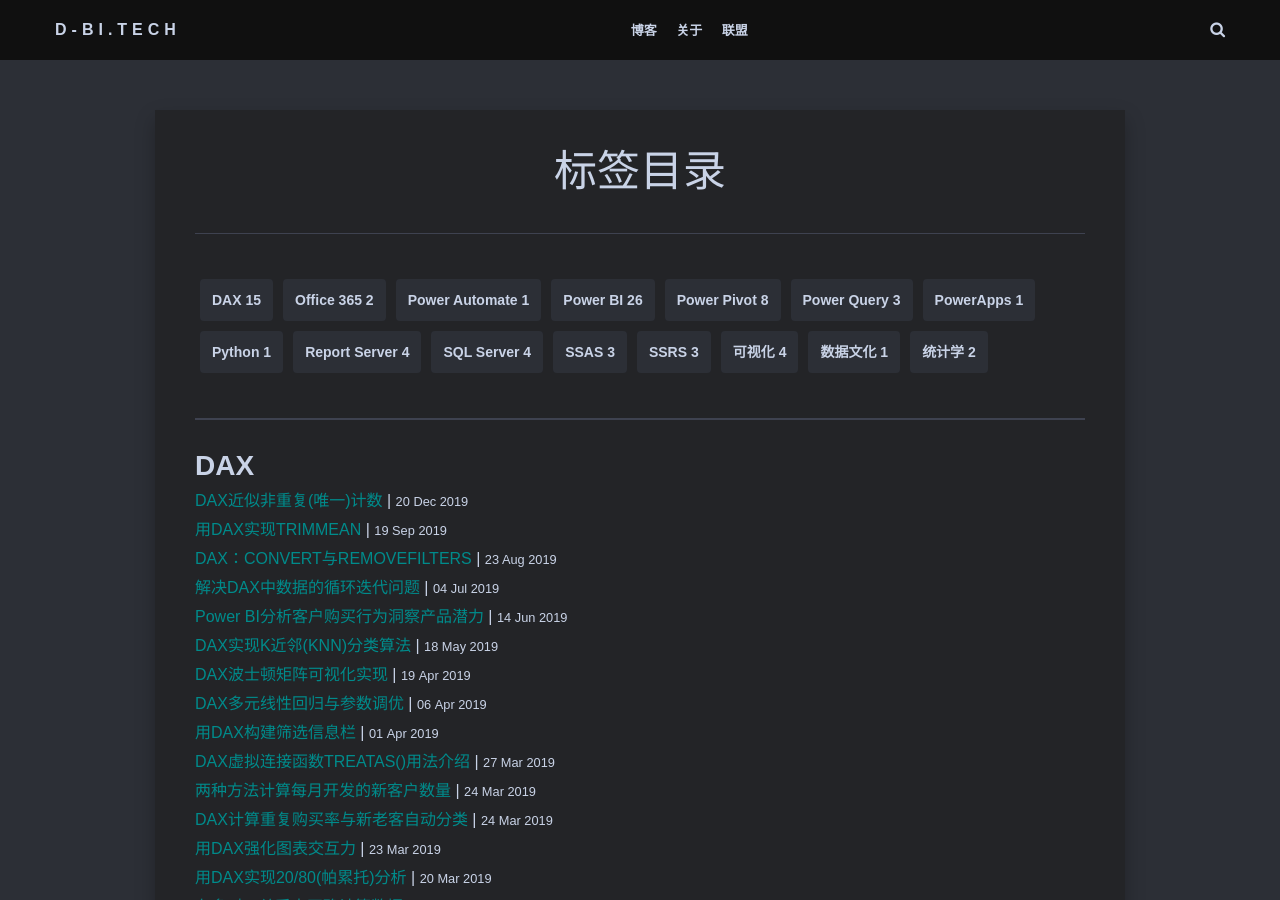
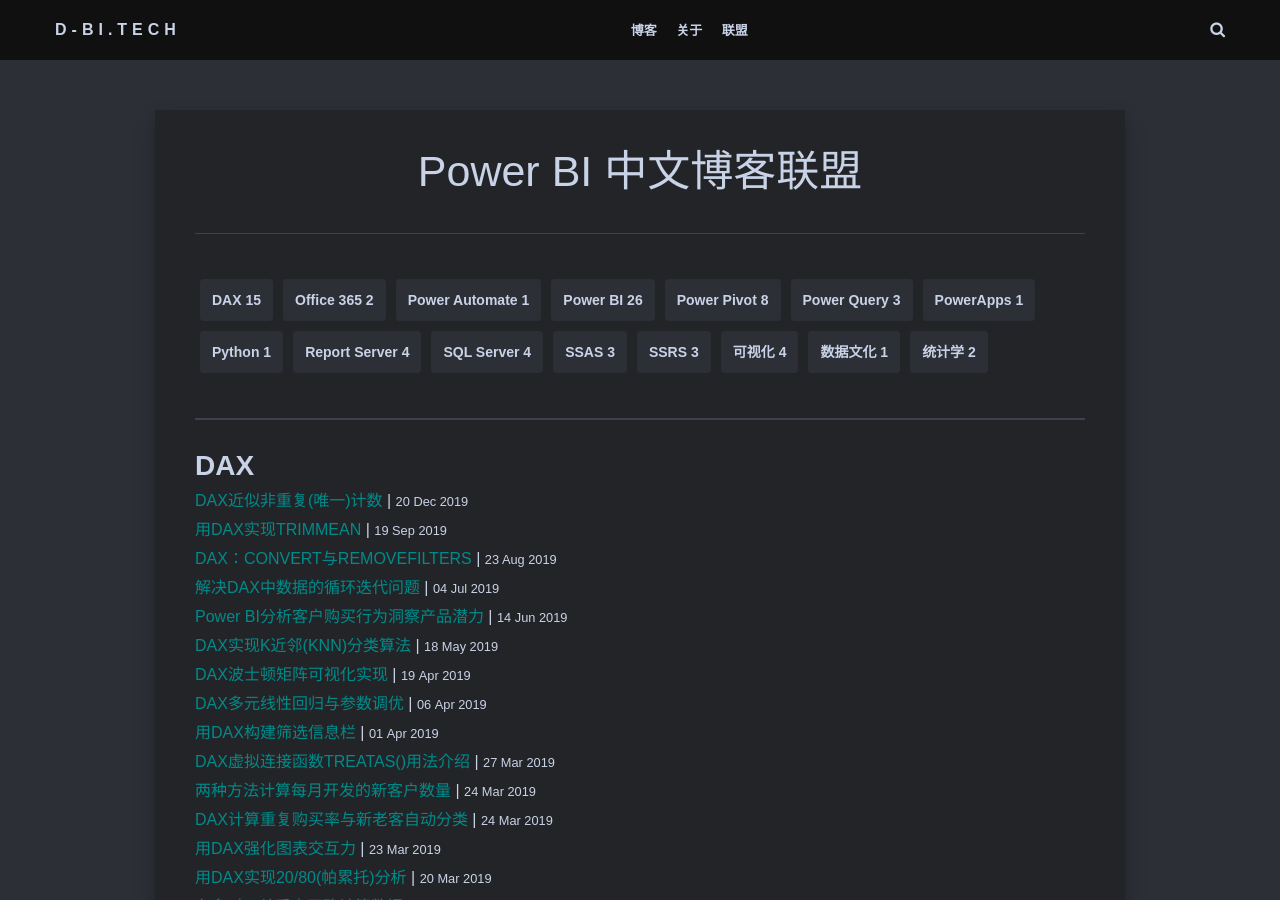
Before and after one commit to D-BI-TECH/D-BI-TECH.github.io, a Jekyll site: the page built from tags.html, in a window 1280 px wide and 900 px high. Built offline with Jekyll 4.4.1, drawn with Linux system fonts in a browser that asks for light colours; nearby versions of some CDN libraries; comment, search, counter and statistics services are not loaded.

Commit message:
Add files via upload

```diff
--- a/_layouts/page.html
+++ b/_layouts/page.html
@@ -6,7 +6,7 @@
 		<article class="col col-12 col-t-10 push-t-1 page">
 			<div class="page-content">
 				<div class="page-head">
-					<h1 class="page-title">{{ page.title | escape }}</h1>
+					<h1 class="page-title">Power BI 中文博客联盟</h1>
 				</div>
 
 				<div class="page-body">
```
